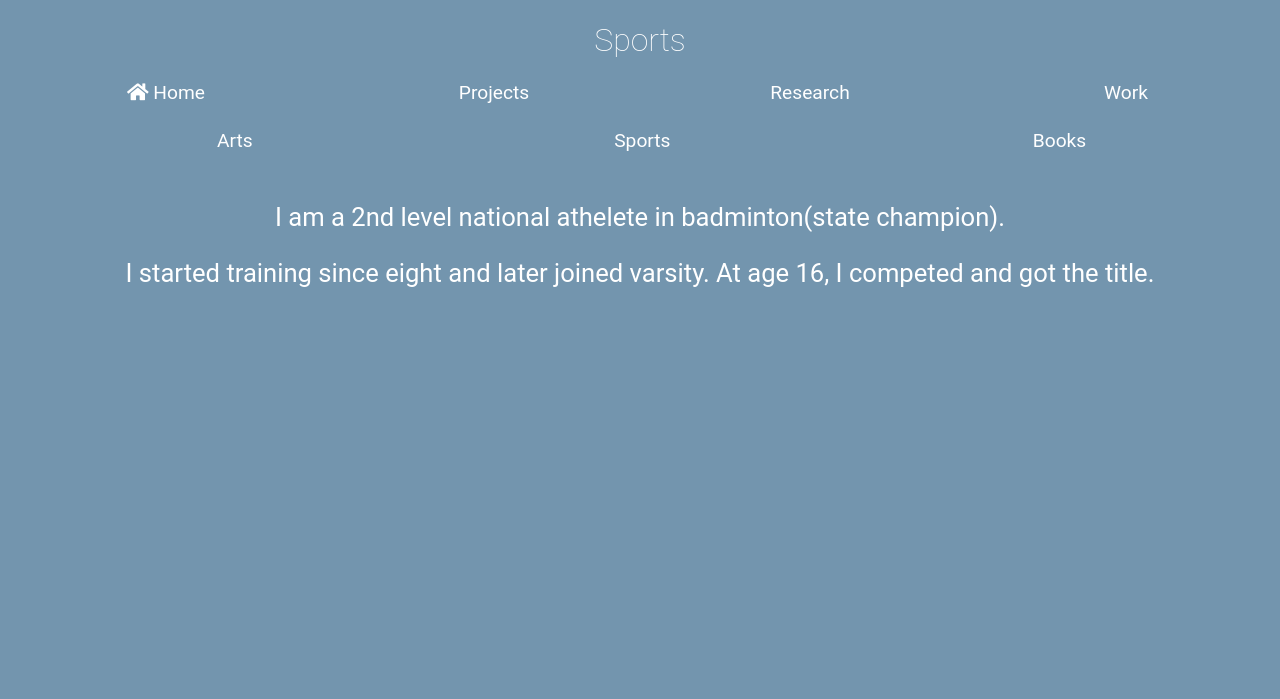
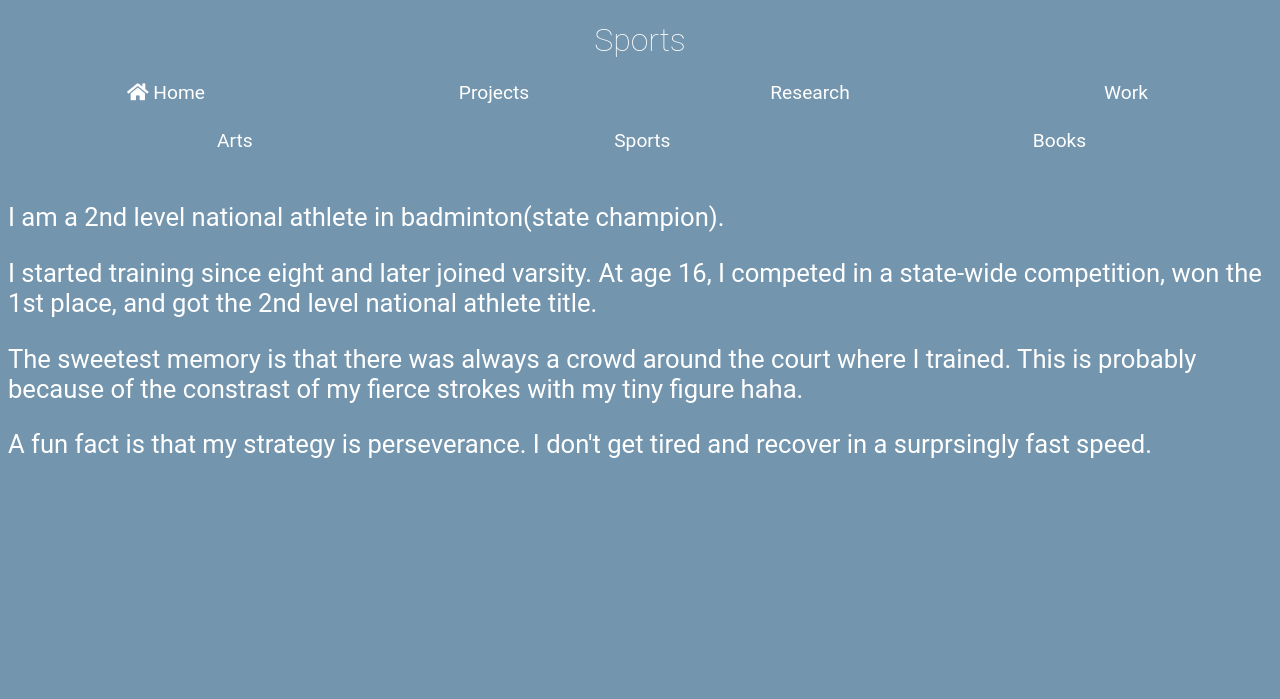
Before and after one commit to joyhuan/joyhuanqi, a PHP site: page /sports.html in a window 1280 px wide. Shown: the top 699 px of the page. Run offline with PHP 8.4, Linux system fonts and the light colour scheme.

Commit message:
maintainance

```diff
--- a/sports.html
+++ b/sports.html
@@ -22,13 +22,23 @@
     </div>
 
 
-    <p> I am a 2nd level national athelete in badminton(state champion). </p>
-    <p> I started training since eight and later joined varsity. At age 16, I competed and got the title. </p>
+    <p> I am a 2nd level national athlete in badminton(state champion). </p>
+    <p> I started training since eight and later joined varsity. At age 16,
+        I competed in a state-wide competition, won the 1st place, and got the
+        2nd level national athlete title. </p>
+    <p> The sweetest memory is that there was always a crowd around the court
+        where I trained. This is probably because of the constrast of
+        my fierce strokes with my tiny figure haha.  </p>
+    <p> A fun fact is that my strategy is perseverance. I don't get tired and
+        recover in a surprsingly fast speed. </p>
 
     <footer>
-      <div class="column"> <a href="https://www.linkedin.com/in/huan-qi-345913110/" target="_blank"><i class="fab fa-linkedin"></i> LinkedIn </a> </div>
-      <div class="column"> <a href="https://github.com/joyhuan" target="_blank"><i class="fab fa-github"></i> Github</a> </div>
-      <div class="column"> <a href="mailto:hq38@cornell.edu"><i class="far fa-envelope"></i> Email </a>  </div>
+      <div class="column"> <a href="https://www.linkedin.com/in/huan-qi-345913110/"
+          target="_blank"><i class="fab fa-linkedin"></i> LinkedIn </a> </div>
+      <div class="column"> <a href="https://github.com/joyhuan" target="_blank">
+          <i class="fab fa-github"></i> Github</a> </div>
+      <div class="column"> <a href="mailto:hq38@cornell.edu">
+          <i class="far fa-envelope"></i> Email </a>  </div>
     </footer>
     </body>
 </html>
--- a/styles/arts.css
+++ b/styles/arts.css
@@ -6,7 +6,7 @@ body {
 }
 
 h1 {
-  font-weight: lighter;
+  font-weight: 200;
   text-align: center;
   color: white;
   background-color: inherit;
--- a/styles/projects.css
+++ b/styles/projects.css
@@ -7,7 +7,7 @@ body {
 }
 
 h1 {
-  font-weight: lighter;
+  font-weight: 200;
   text-align: center;
   color: white;
   background-color: inherit;
--- a/styles/research.css
+++ b/styles/research.css
@@ -6,7 +6,7 @@ body {
 }
 
 h1 {
-  font-weight: lighter;
+  font-weight: 200;
   text-align: center;
   color: white;
   background-color: inherit;
--- a/styles/sports.css
+++ b/styles/sports.css
@@ -7,7 +7,7 @@ body {
 }
 
 h1 {
-  font-weight: lighter;
+  font-weight: 200;
   text-align: center;
   color: white;
   background-color: inherit;
@@ -23,7 +23,7 @@ h2 {
 }
 
 p {
-  text-align: center;
+  text-align: left;
   color: white;
   background-color: inherit;
   font-family: Roboto,"Helvetica Neue",sans-serif;
--- a/styles/v1.css
+++ b/styles/v1.css
@@ -6,7 +6,7 @@ body {
 }
 
 h1 {
-  font-weight: lighter;
+  font-weight: 200;
   text-align: center;
   color: white;
   background-color: inherit;
--- a/styles/v2.css
+++ b/styles/v2.css
@@ -6,7 +6,7 @@ body {
 }
 
 h1 {
-  font-weight: lighter;
+  font-weight: 200;
   text-align: center;
   color: white;
   background-color: inherit;
--- a/styles/work.css
+++ b/styles/work.css
@@ -7,7 +7,7 @@ body {
 }
 
 h1 {
-  font-weight: lighter;
+  font-weight: 200;
   text-align: center;
   color: white;
   background-color: inherit;
```
